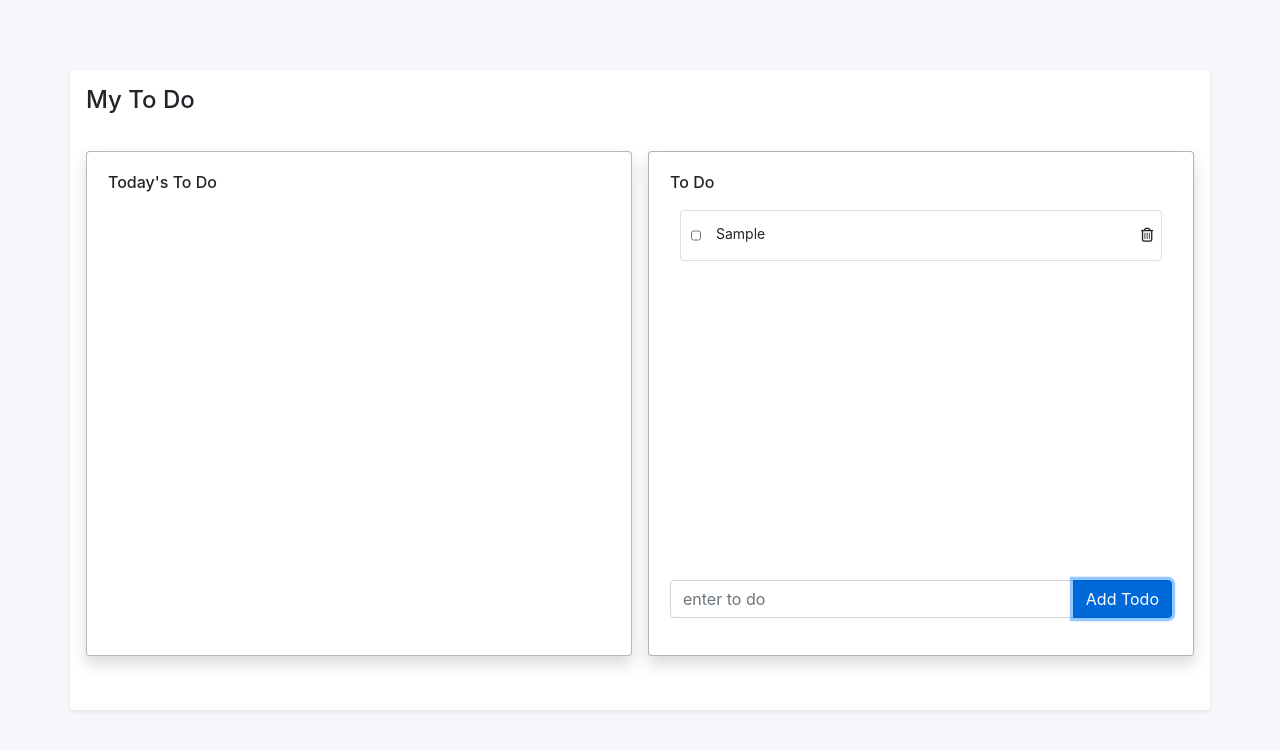
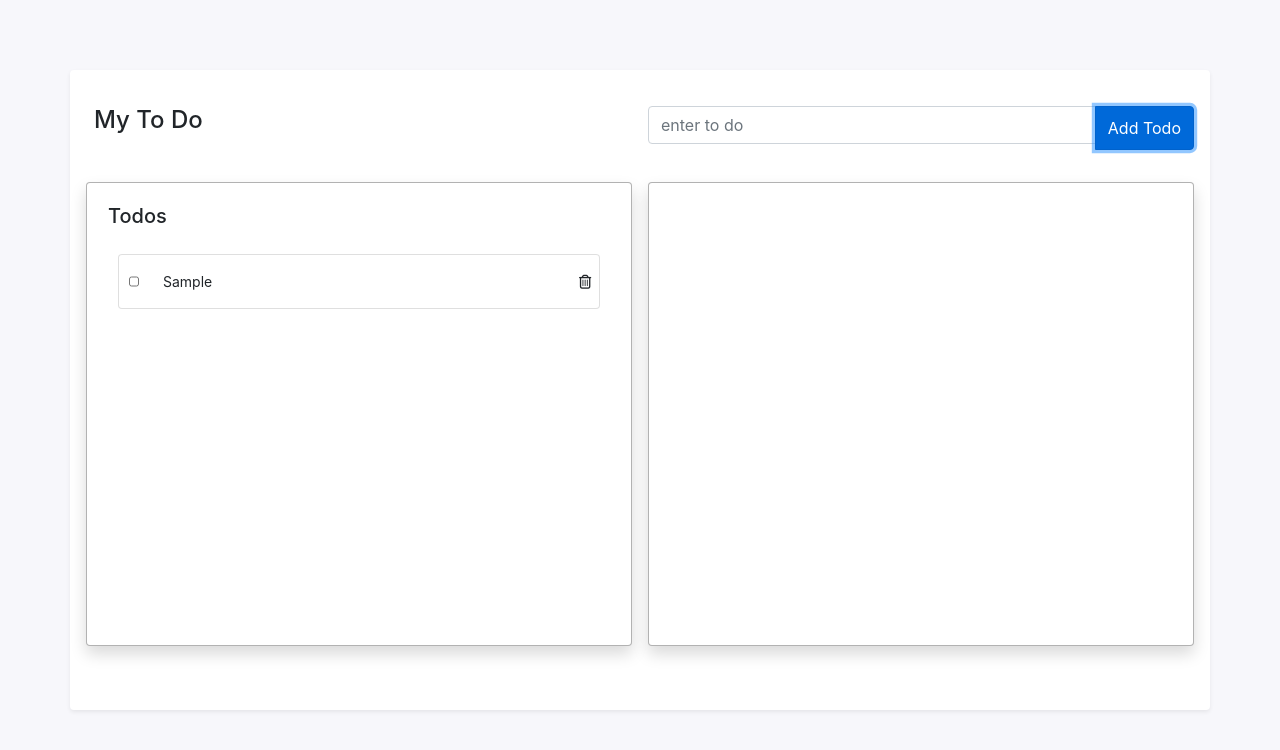
Before and after one commit to gokh4nozturk/my-todo-app, a React (Create React App) app: page / in a window 1280 px wide. Both pictures are taken after typing "Sample" into the empty fields and a click on the button "Add Todo". Shown: the top 750 px of the page. Built offline with nearby package versions, Linux system fonts and the light colour scheme; no server answers.

Commit message:
layout is okay.

```diff
--- a/src/App.css
+++ b/src/App.css
@@ -2,11 +2,6 @@
   display: flex;
   justify-content: center;
   border-bottom: 2px solid red;
-}
-.add-todo {
-  margin-top: 70px;
-  display: flex;
-  flex-direction: column;
 }
 body {
   background-color: #f7f7fb;
@@ -15,7 +10,7 @@ body {
   margin-top: 70px;
   display: grid;
   grid-template-columns: 1fr 1fr;
-  grid-template-rows: 1fr;
+  grid-template-rows: 10vh 1fr;
   grid-gap: 1em;
   background-color: #fff;
   border-radius: 15px;
@@ -37,6 +32,7 @@ body {
   padding: 5px;
   overflow: scroll;
   height: 45vh;
+  margin-top: 1vh;
 }
 .card-main {
   display: grid;
@@ -50,15 +46,15 @@ body {
 .todo-checkbox {
   grid-column: 1/2;
   cursor: pointer;
+  display: block;
   margin-left: 10px;
-  display: block;
 }
 
 .todo-p {
   grid-column: 2/3;
-  margin-top: 12px;
-  margin-left: 15px;
-  margin-right: 10px;
+  margin-top: 2vh;
+  margin-left: 3vh;
+  margin-right: 3vh;
   cursor: pointer;
 }
 .todo-p-check {
@@ -68,7 +64,6 @@ body {
 
 .todo-trash {
   grid-column: 3/4;
-  margin-right: 10px;
 }
 
 .todo-trash:hover {
@@ -77,14 +72,26 @@ body {
 }
 
 .todo-add-container {
-  margin-top: 20px;
+  margin-top: 2.5vh;
 }
 
 .grid-part-1 {
-  grid-column: 1/2;
-  border: 1px solid rgba(54, 9, 9, 0.3);
+  grid-row: 1/2;
+  grid-column: 2/3;
+  display: flex;
+  justify-content: end;
 }
 .grid-part-2 {
+  grid-row: 2/3;
+  grid-column: 1/2;
+  border: 1px solid rgba(0, 0, 0, 0.3);
+}
+.grid-part-3 {
+  grid-row: 2/3;
   grid-column: 2/3;
   border: 1px solid rgba(0, 0, 0, 0.3);
 }
+.app-title {
+  margin-top: 2.5vh;
+  margin-left: 1vh;
+}
--- a/src/App.js
+++ b/src/App.js
@@ -69,19 +69,20 @@ function App() {
   return (
     <div className="App">
       <div className="container shadow-sm p-3 mb-5 bg-white rounded">
-        <h4 style={{ marginBottom: '20px' }}>My To Do</h4>
-
+        <h4 className="app-title">My To Do</h4>
         {/* parça 1 */}
-        <div className="grid-part-1 shadow p-3 mb-5 bg-white rounded">
-          <div className="todo-container">
-            <h6>Today's To Do</h6>
-          </div>
+        <div className="grid-part-1">
+          <AddTodo
+            input={input}
+            handleChange={handleChange}
+            addTodo={addTodo}
+          />
         </div>
 
         {/* parça 2 */}
         <div className="grid-part-2 shadow p-3 mb-5 bg-white rounded">
           <div className="todo-container">
-            <h6>To Do</h6>
+            <h5 className="h5">Todos</h5>
             <div className="todo-view" ref={ref}>
               {todo.map((addedTodos) => (
                 <Todo
@@ -93,12 +94,12 @@ function App() {
                 />
               ))}
             </div>
-            <AddTodo
-              input={input}
-              handleChange={handleChange}
-              addTodo={addTodo}
-            />
           </div>
+        </div>
+
+        {/* parça 3 */}
+        <div className="grid-part-3 shadow p-3 mb-5 bg-white rounded">
+          <div className="todo-container"></div>
         </div>
       </div>
     </div>
@@ -106,3 +107,6 @@ function App() {
 }
 
 export default App;
+/*
+
+*/
```
